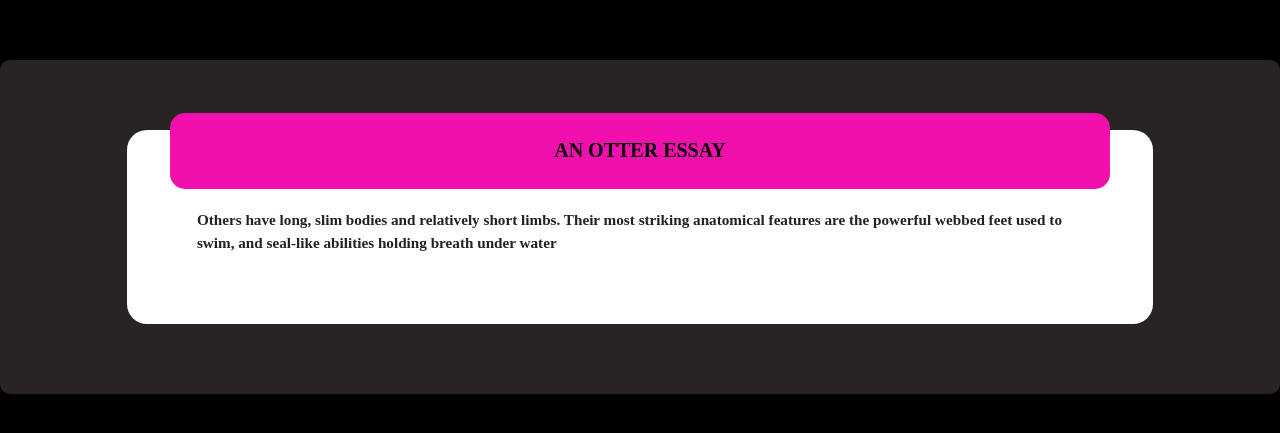
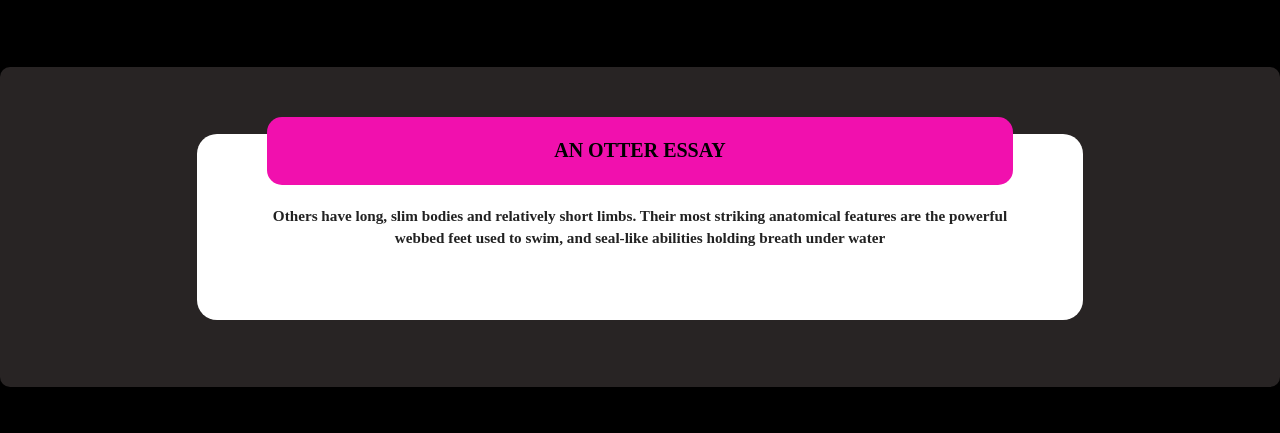
Before and after one commit to Abu-Sumayyah-05/css_asssignment, a plain HTML site: page index.html in a window 1280 px wide. Shown: the part 173-606 px from the top of the page. Drawn offline with Linux system fonts and the light colour scheme.

Commit message:
this shhould be last

```diff
--- a/index.css
+++ b/index.css
@@ -1,7 +1,7 @@
 *{
     margin: 0;
     padding: 0;
-    /* border: none; */
+    box-sizing: border-box;    /* border: none; */
 }
 body{
     background-color: black;
@@ -9,6 +9,7 @@ body{
     flex-direction: column;
     justify-content: center;
     align-items: center;
+    text-align: center;
     min-height: 100vh;
 }
     section{
```
